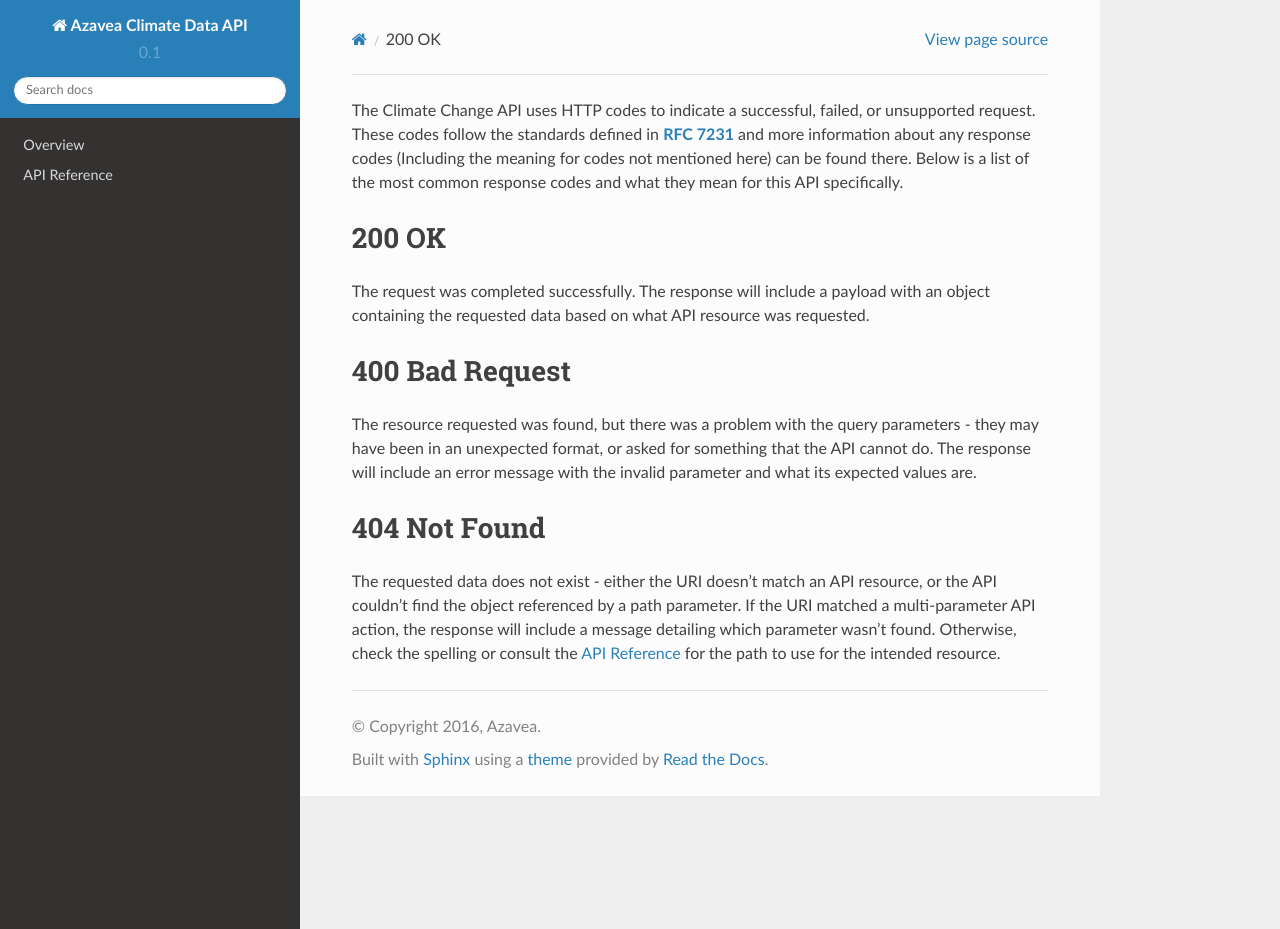
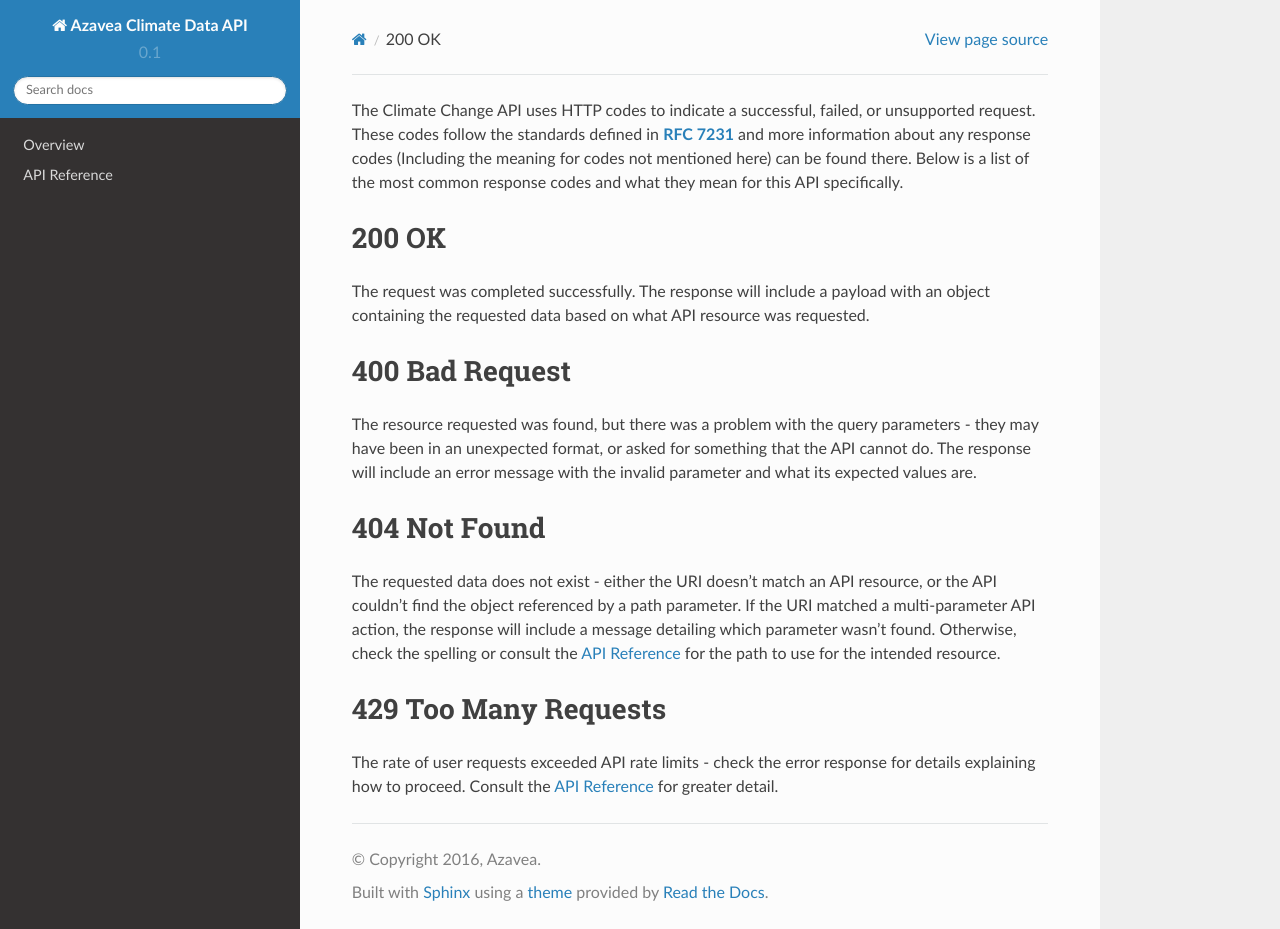
Before and after one commit to azavea/climate-change-api, a Sphinx documentation site: the page built from doc/source/overview/http_codes.rst, in a window 1280 px wide and 929 px high. Built offline with Sphinx 7.4.7 and the Read the Docs theme 2.0.0, drawn with Linux system fonts in a browser that asks for light colours.

Commit message:
Add HTTP code 429 to docs

```diff
--- a/doc/source/overview/http_codes.rst
+++ b/doc/source/overview/http_codes.rst
@@ -13,4 +13,8 @@ The resource requested was found, but there was a problem with the query paramet
 _____________
 The requested data does not exist - either the URI doesn't match an API resource, or the API couldn't find the object referenced by a path parameter. If the URI matched a multi-parameter API action, the response will include a message detailing which parameter wasn't found. Otherwise, check the spelling or consult the `API Reference`_ for the path to use for the intended resource.
 
+429 Too Many Requests
+_____________________
+The rate of user requests exceeded API rate limits - check the error response for details explaining how to proceed. Consult the `API Reference`_ for greater detail.
+
 .. _`API Reference`: api_reference.html
```
